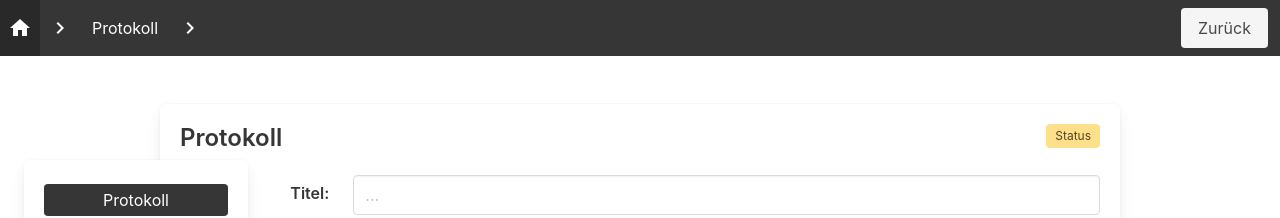
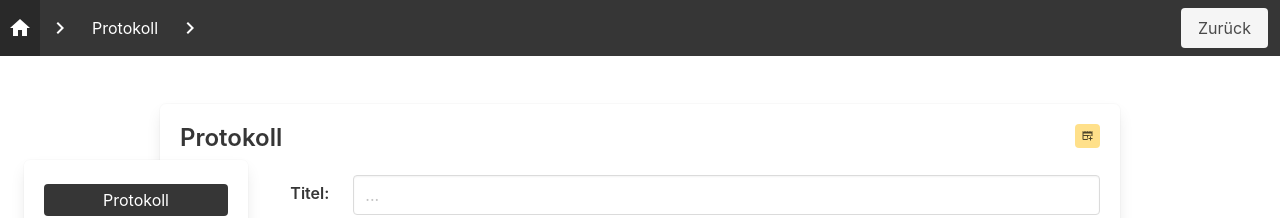
Before and after one commit to liona24/beki, a Vue app in the folder beki/: page / in a window 1280 px wide. Both pictures are taken after a click on the button "Neu". Shown: the top 218 px of the page. Built offline with nearby package versions, Linux system fonts and the light colour scheme; what vue-resource would draw is missing.

Commit message:
Add status icons

```diff
--- a/beki/src/components/utility/StatusIndicator.vue
+++ b/beki/src/components/utility/StatusIndicator.vue
@@ -11,7 +11,10 @@
     <div class="column">
       <div class="level-item is-pulled-right">
         <b-tag :type="type">
-            {{ content }}
+          <b-icon v-if="isErr" size="is-small" icon="alert-circle-outline"></b-icon>
+          <b-icon v-else-if="isSucc" size="is-small" icon="cloud-upload"></b-icon>
+          <b-icon v-else-if="isAwaiting" size="is-small" icon="eye"></b-icon>
+          <b-icon v-else-if="isNew" size="is-small" icon="newspaper-plus"></b-icon>
         </b-tag>
       </div>
     </div>
@@ -19,6 +22,7 @@
 </template>
 
 <script>
+import { SyncStatus } from '../../store/common';
 export default {
   name: "StatusIndicator",
   props: {
@@ -26,13 +30,29 @@ export default {
   },
   computed: {
     type() {
-      // TODO: build based on status
-      return "is-warning";
+      if (this.isErr) {
+        return 'is-danger';
+      }
+      if (this.isAwaiting) {
+        return 'is-dark';
+      }
+      if (this.isNew || (this.status & SyncStatus.Modified)) {
+        return 'is-warning'
+      }
+      return 'is-success';
     },
-    content() {
-      // TODO: build based on status
-      return "Status"
-    }
+    isErr() {
+      return (this.status & SyncStatus.Error) !== 0;
+    },
+    isSucc() {
+      return (this.status & SyncStatus.Stored) !== 0;
+    },
+    isAwaiting() {
+      return (this.status & SyncStatus.AwaitsConfirmation) !== 0;
+    },
+    isNew() {
+      return (this.status & SyncStatus.New) !== 0;
+    },
   }
 }
 </script>
--- a/beki/src/store/common.js
+++ b/beki/src/store/common.js
@@ -6,6 +6,8 @@ export const SyncStatus = Object.freeze({
 
   Lazy: 32,
   Stored: 64,
+
+  Error: 256,
 });
 
 export const ViewType = Object.freeze({
```
Also changed, not shown: 1 other file (tests, documents, lock files or other folders).
